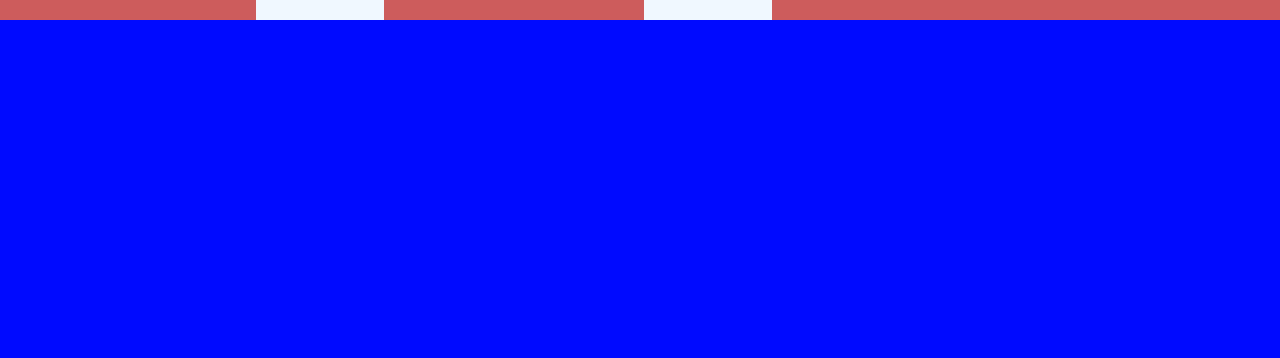
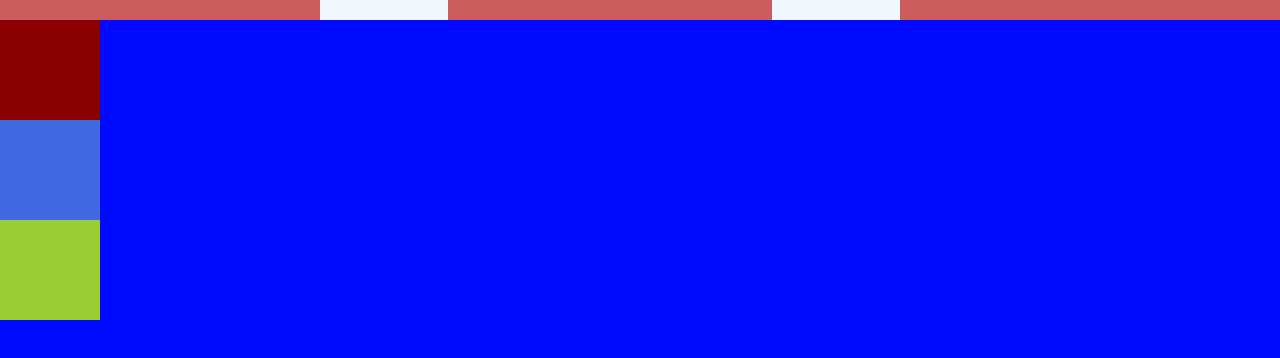
Before and after one commit to cap7nsaurabh/LearnGit, a plain HTML site: page index.html in a window 1280 px wide. Drawn offline with Linux system fonts and the light colour scheme.

Commit message:
b1 complete

```diff
--- a/css/style.css
+++ b/css/style.css
@@ -26,9 +26,24 @@ h2{
 	align-self: center;
 	display: inline-block;
 	width: 10%;
-	margin-left: 20%;
+	margin-left: 25%;
 	margin-right: auto;
 	margin-top: 0;
 	height: inherit;
 	background-color: aliceblue;
 }
+.redbox{
+	height: 100px;
+	width: 100px;
+	background-color: darkred;
+}
+.bluebox{
+	height: 100px;
+	width: 100px;
+	background-color: royalblue;
+}
+.yellowbox{
+	height: 100px;
+	width: 100px;
+	background-color: yellowgreen;
+}
```
